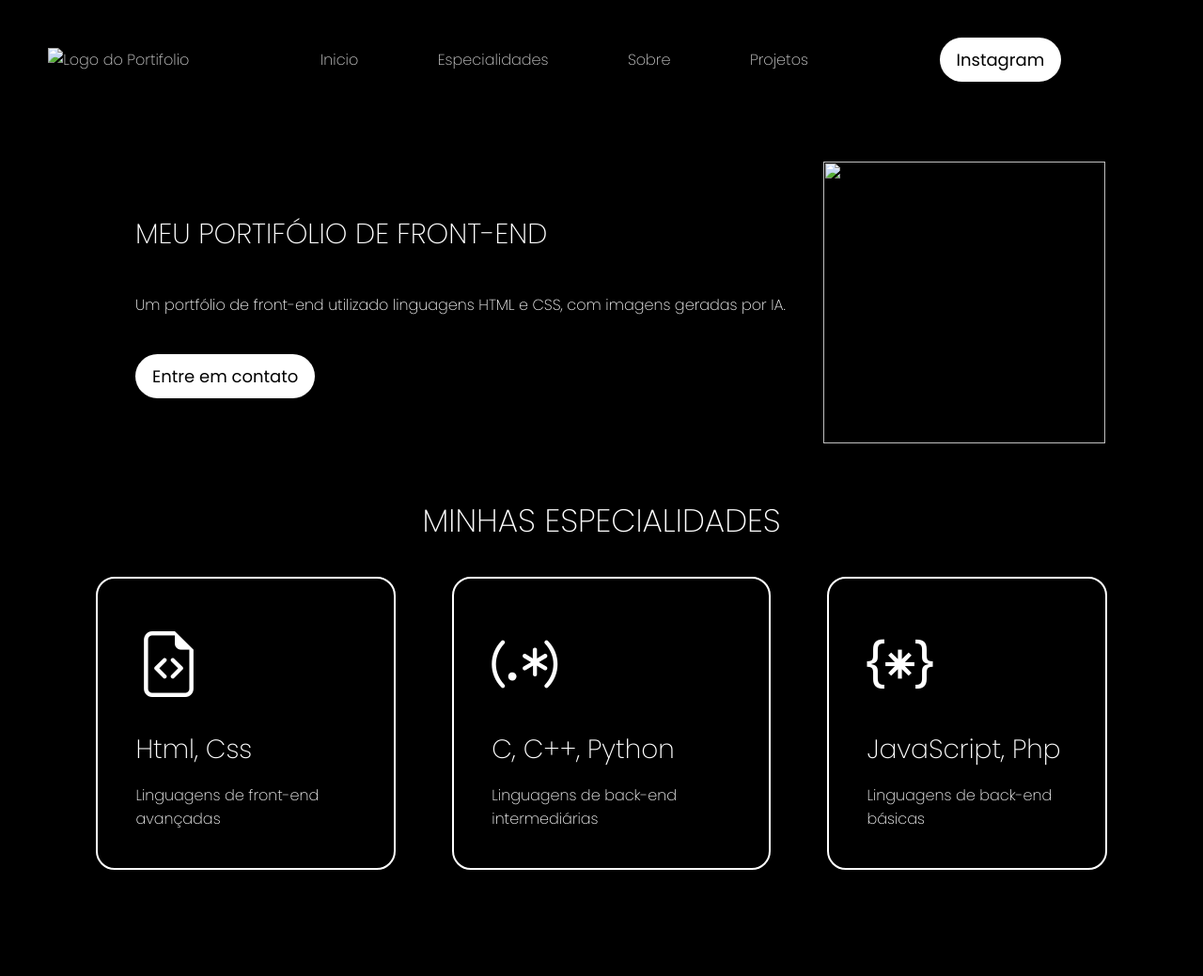
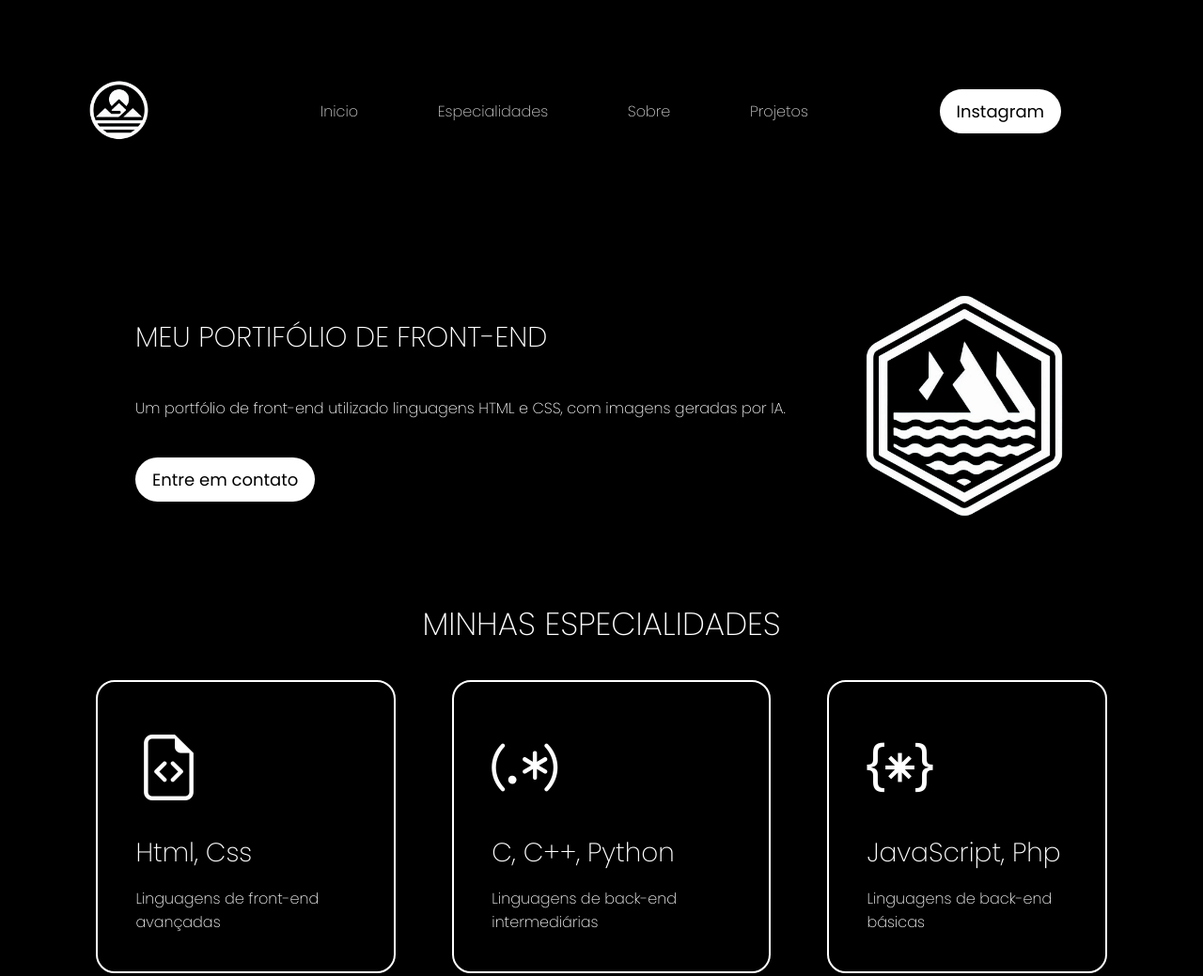
Before and after one commit to ErikVarela/FrontEnd, a plain HTML site: page index.html in a window 1280 px wide. Shown: the whole page at 94% size. Before the commit the page ends 966 px from the top, so only its background shows below. Drawn offline with nearby package versions, Linux system fonts and the light colour scheme; the site is published under a folder, as on GitHub Pages, so addresses that start at the root find nothing.

Commit message:
Update index.html

```diff
--- a/index.html
+++ b/index.html
@@ -23,7 +23,7 @@
 		<div class="interface">
 			<div class="logo">
 				<a ref="#">
-					<img src="/logo.png" width="150" height="150" alt="Logo do Portifolio">
+					<img src="logo.png" width="150" height="150" alt="Logo do Portifolio">
 				</a>
 			</div><!--logo-->
 
@@ -58,7 +58,7 @@
 					</div><!--txt-topo-site-->
 
 					<div class="img-topo-site">
-						<img src="/topo.png" width="300px" height="300px">
+						<img src="topo.png" width="300px" height="300px">
 					</div><!--img-topo-site-->
 				</div><!--flex-->
 			</div><!---interface-->
```
